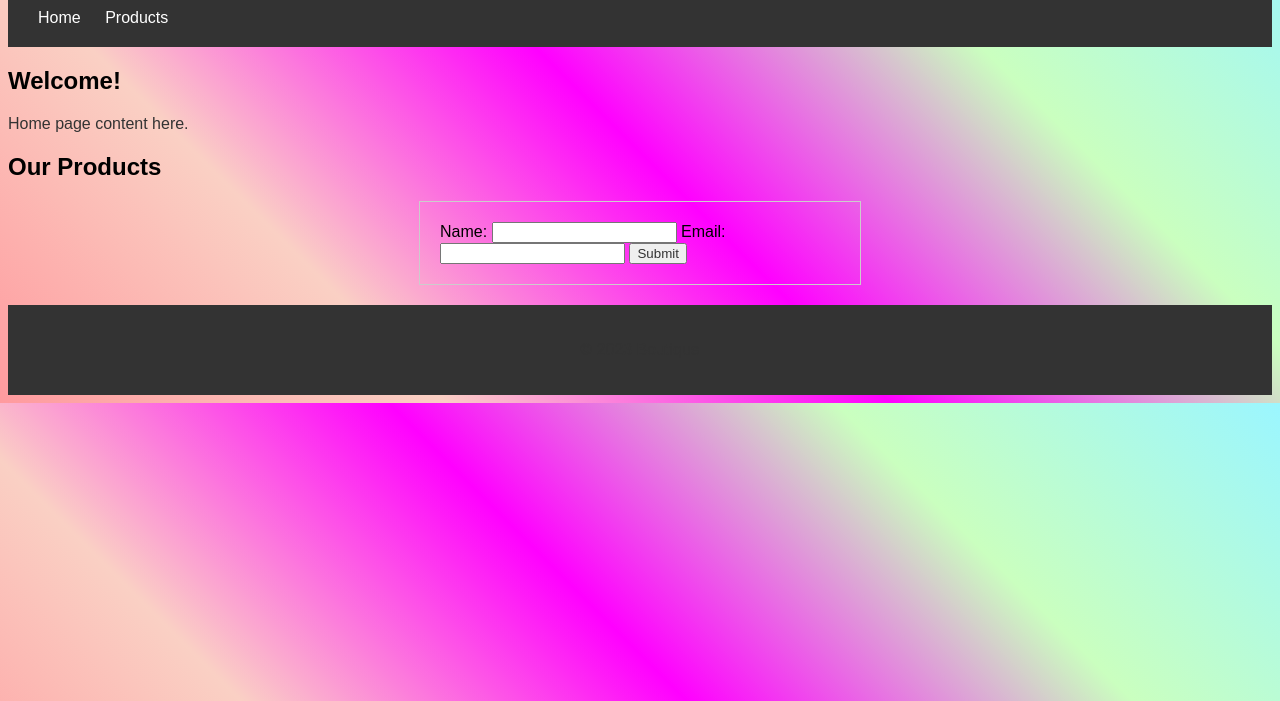
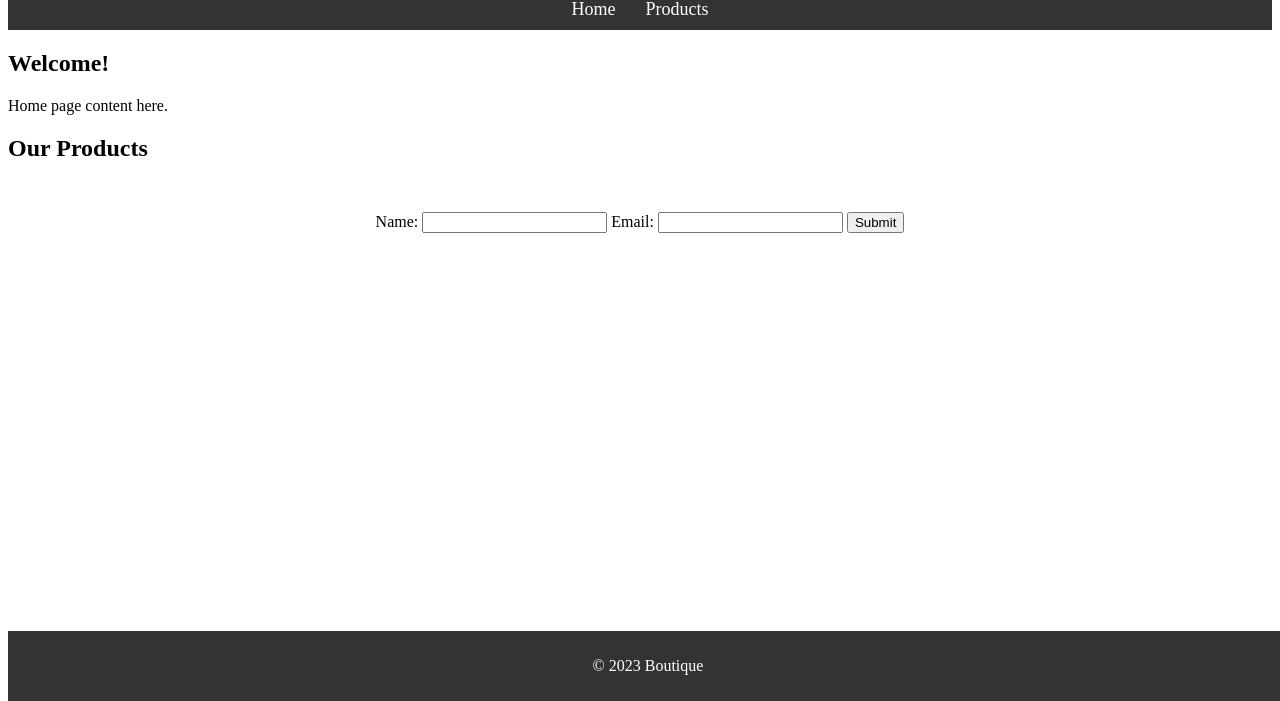
Before and after one commit to happy-1310/amazon-errorfixing, a plain HTML site: page index.html in a window 1280 px wide. Shown: the part 99-800 px from the top of the page. Drawn offline with Linux system fonts and the light colour scheme.

Commit message:
Update index.html

```diff
--- a/index.html
+++ b/index.html
@@ -4,45 +4,52 @@
 <title>Boutique Website</title>
 
 <style>
-body {
-background: linear-gradient(45deg, #ff9a9e, #fad0c4, #f0f, #caffbf, #9bf6ff);
+
+margin: 0;
+padding: 0;
 font-family: Arial, sans-serif;
+background-color: #f5f5f5;
+}
+.container {
+  max-width: 1200px;
+  margin: 0 auto;
+  padding: 20px;
 }
 
 header {
-background-color: #333;
-color: white;
-padding: 20px;
+  background-color: #333;
+  color: #fff;
+  padding: 10px 0;
+  text-align: center;
+}
+
+nav {
+  display: flex;
+  justify-content: center;
+  margin-top: 10px;
 }
 
 nav a {
-color: white;
-padding: 10px;
-text-decoration: none;
+  color: #fff;
+  text-decoration: none;
+  margin: 0 15px;
+  font-size: 18px;
 }
 
 footer {
-background-color: #333;
-color: white;
-text-align: center;
-padding: 20px;
+  background-color: #333;
+  color: #fff;
+  padding: 10px 0;
+  text-align: center;
+  position: fixed;
+  bottom: 0;
+  width: 100%;
 }
 
 form {
-max-width: 400px;
-margin: 20px auto;
-padding: 20px;
-border: 1px solid #ccc;
+  margin-top: 50px;
+  text-align: center;
 }
-
-h1, h2, label {
-color: black;
-}
-
-p, input, button {
-color: #333;
-}
-
 </style>
 
 </head>
@@ -69,8 +76,9 @@ color: #333;
 <section id="products">
 <h2>Our Products</h2>
 
+
 <div class="product">
-<!-- product details -->
+  <!-- product details -->
 </div>
 </section>
 
```
